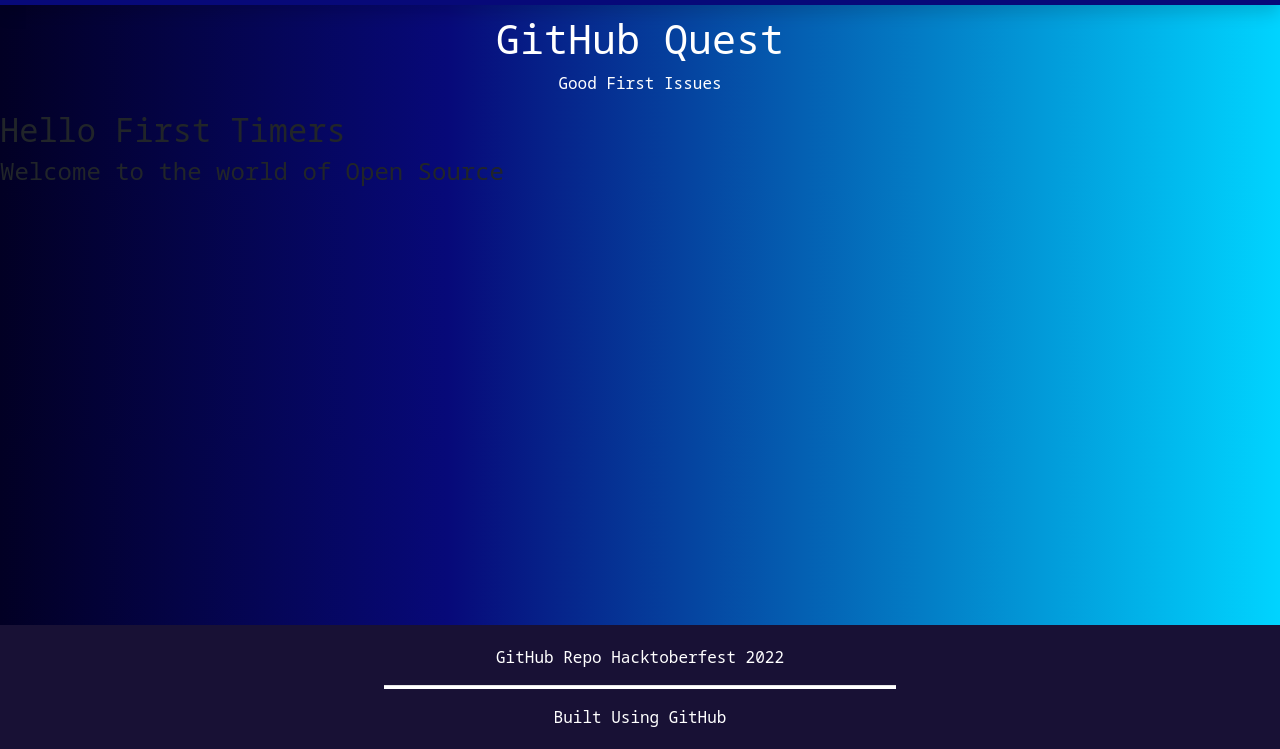
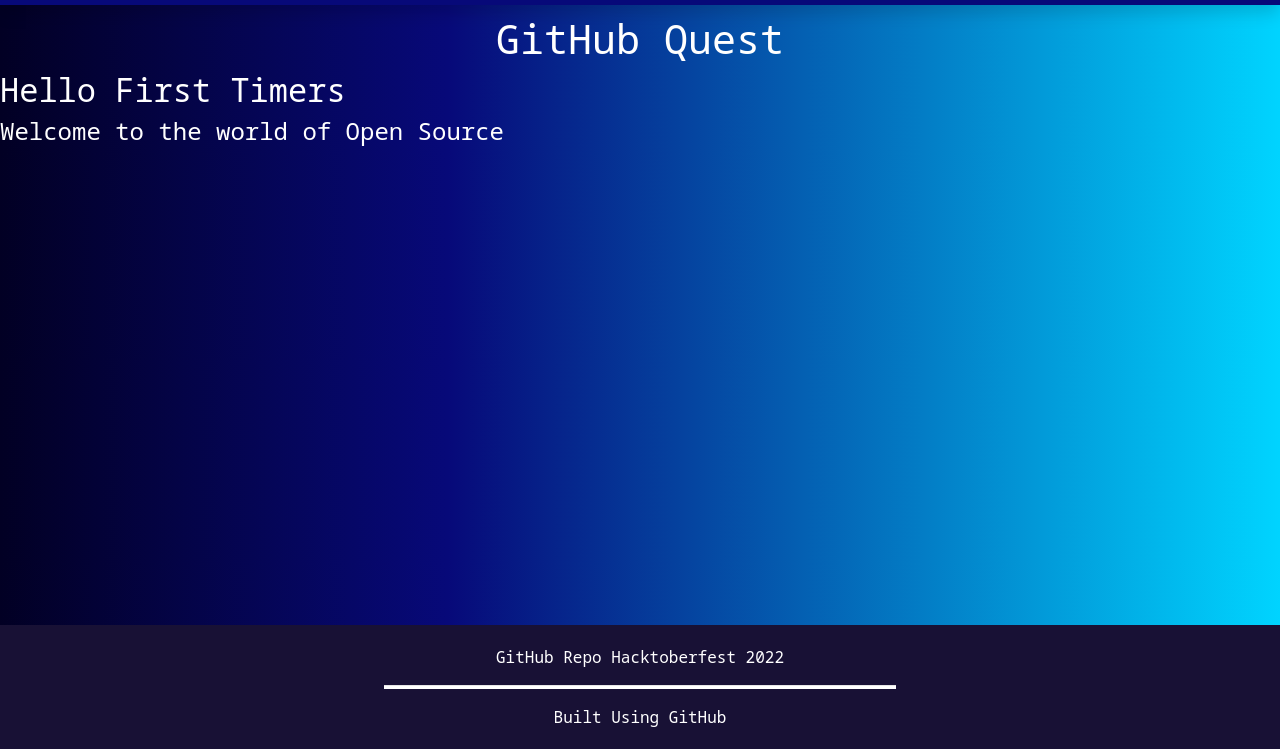
Before and after one commit to github-quest/github-quest.github.io, a plain HTML site: page index.html in a window 1280 px wide. Shown: the part 51-800 px from the top of the page. Drawn offline with nearby package versions, Linux system fonts and the light colour scheme.

Commit message:
added div around the Heading font

```diff
--- a/index.html
+++ b/index.html
@@ -45,9 +45,11 @@
   <h1 class="body-font">GitHub Quest</h1>
 </div>
 
-<p class="body-font">Good First Issues</p>
-<h2>Hello First Timers</>
-<h4>Welcome to the world of Open Source</h4>
+
+<div class="body-font">
+  <h2>Hello First Timers</>
+  <h4>Welcome to the world of Open Source</h4>
+</div>
 
 <footer class="footer">
   <a class="footer" target="_blank" href="https://github.com/github-quest/github-quest.github.io">GitHub Repo</a>
```
